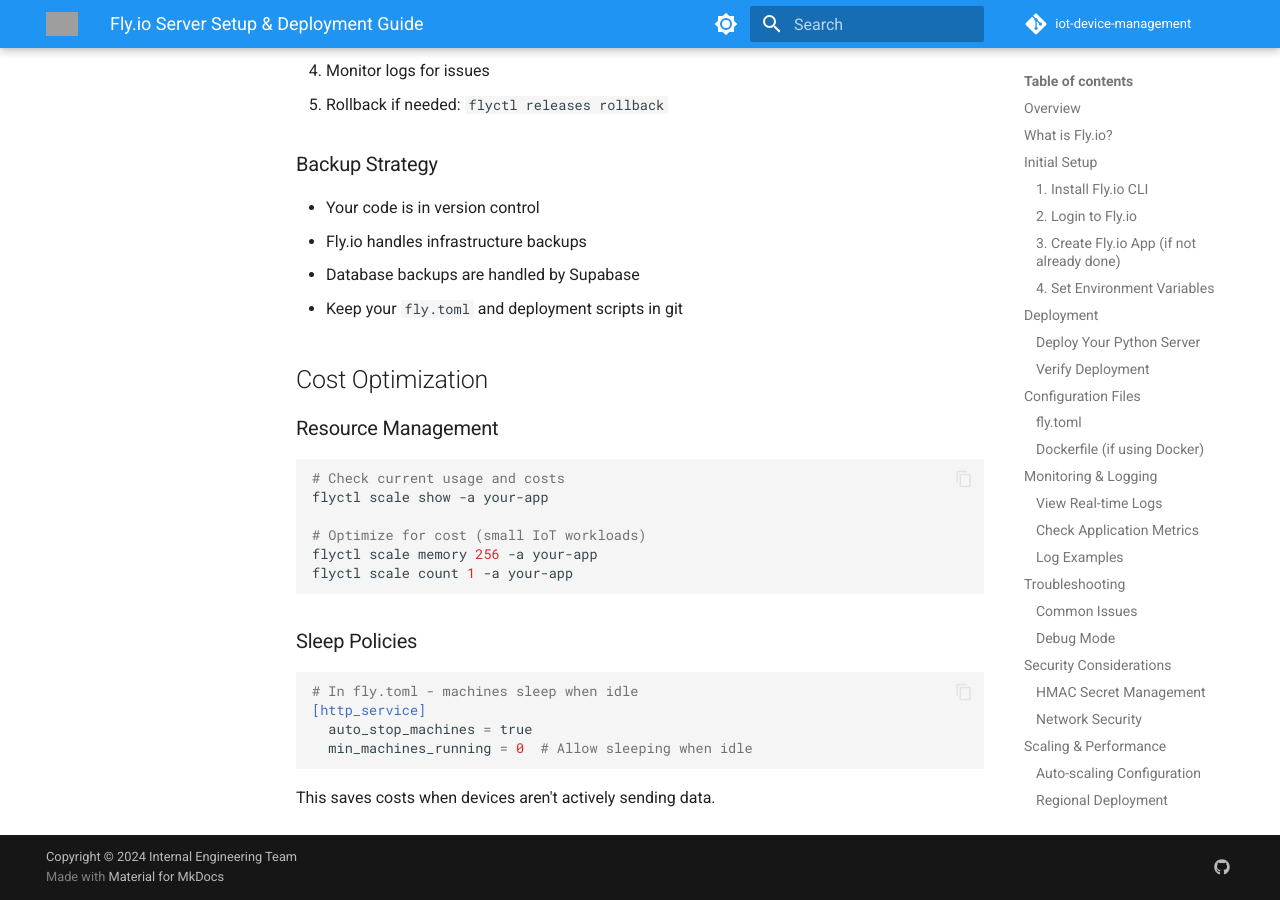
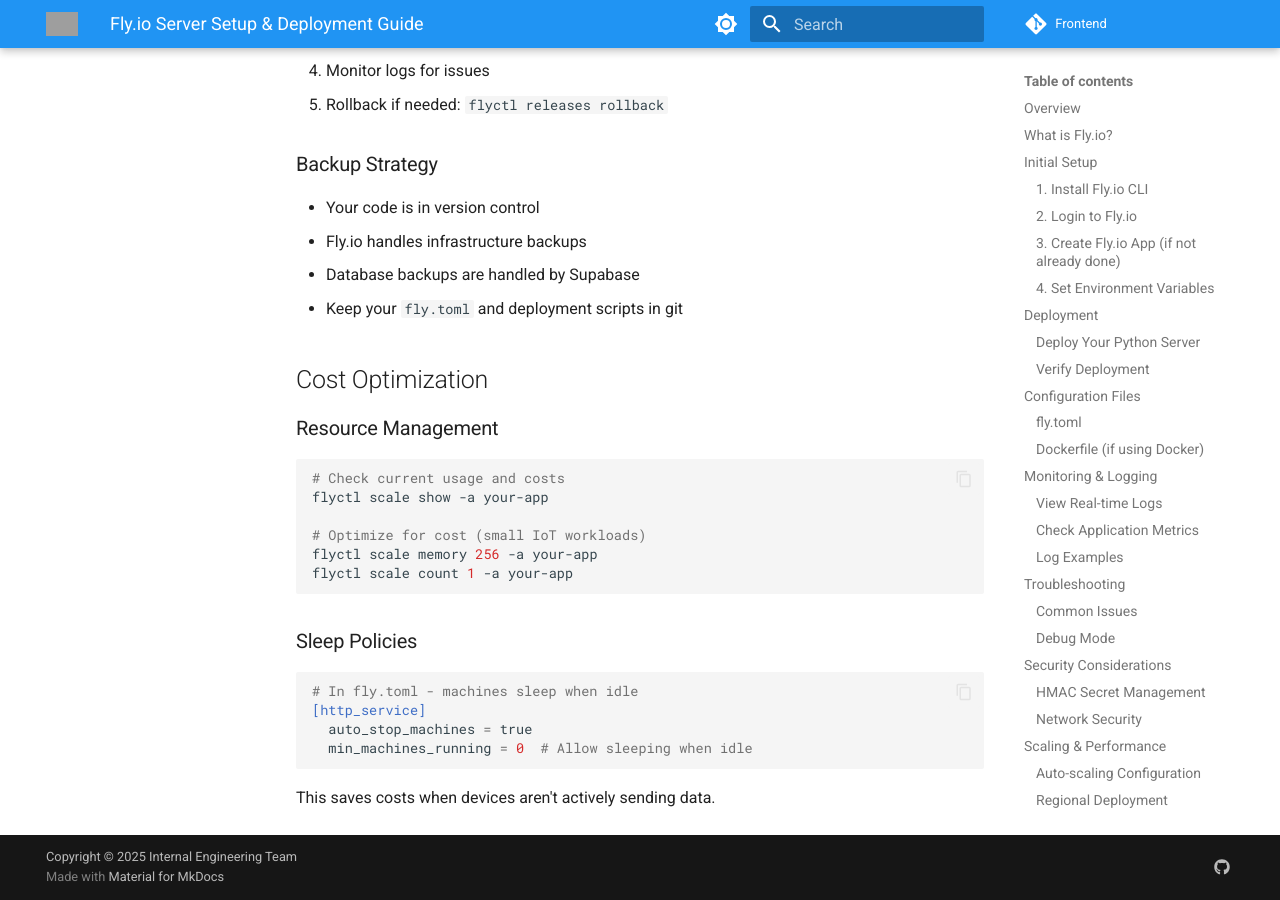
Before and after one commit to promillen/frontend, an MkDocs documentation site: the page built from docs/FLYIO_SETUP.md, in a window 1280 px wide and 900 px high, scrolled down 5771 px. Built offline with MkDocs 1.6.1 and Material for MkDocs 9.7.7, drawn with Linux system fonts in a browser that asks for light colours; comment, search, counter and statistics services are not loaded; grey boxes are pictures that could not be loaded.

Commit message:
Update mkdocs.yml

```diff
--- a/mkdocs.yml
+++ b/mkdocs.yml
@@ -1,10 +1,10 @@
 site_name: IoT Device Management System - Internal API Documentation
 site_description: Internal documentation for IoT device management system with Fly.io CoAP ingestion and Supabase backend
 site_author: Internal Engineering Team
-site_url: https://your-org.github.io/iot-device-management
+site_url: https://MOC-IoT.github.io/Frontend
 
-repo_name: iot-device-management
-repo_url: https://github.com/your-org/iot-device-management
+repo_name: Frontend
+repo_url: https://github.com/MOC-IoT/Frontend
 edit_uri: edit/main/docs/
 
 theme:
@@ -86,6 +86,6 @@ nav:
 extra:
   social:
     - icon: fontawesome/brands/github
-      link: https://github.com/your-org/iot-device-management
+      link: https://github.com/MOC-IoT/Frontend
 
-copyright: Copyright &copy; 2024 Internal Engineering Team
+copyright: Copyright &copy; 2025 Internal Engineering Team
```
